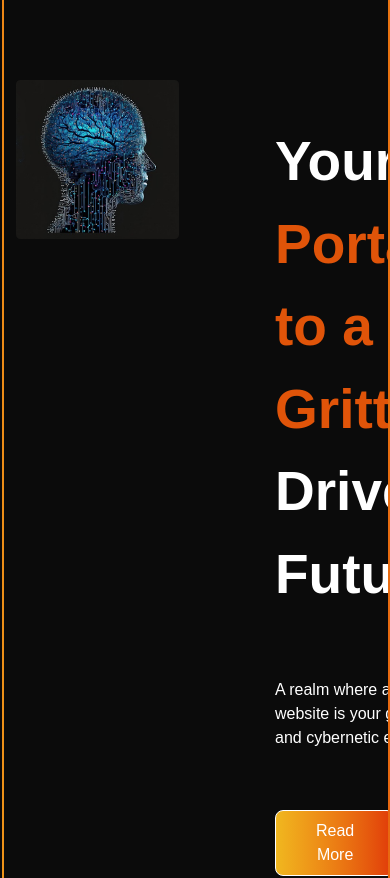
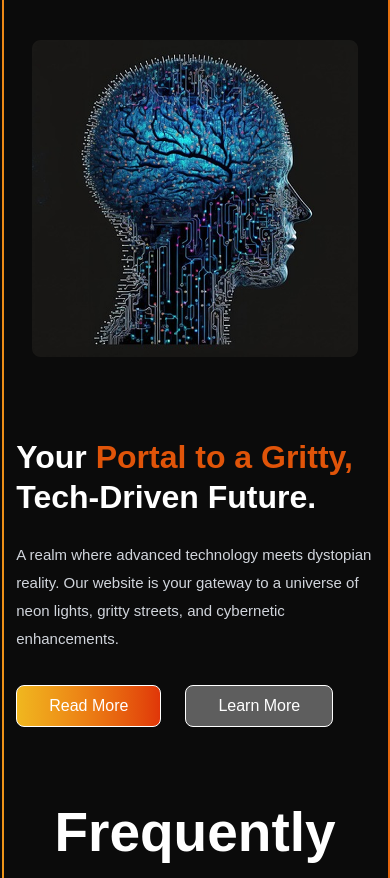
Before and after one commit to Mostofa-zaman/Cyber-Punk, a Next.js app: page / in a window 390 px wide. Shown: the part 4880-5758 px from the top of the page. Built offline with nearby package versions, Linux system fonts and the light colour scheme.

Commit message:
make Portal section responsive and refactor layout

```diff
--- a/components/Portal.jsx
+++ b/components/Portal.jsx
@@ -1,45 +1,70 @@
-import React from 'react'
+import React from "react";
 
 const Portal = () => {
   return (
-     <section className=" bg-[#0B0B0B]  text-white  border-t-2 border-amber-600 pb-[100px]">
-      <div className="max-w-[1320px]  m-auto relative">
-                <div>
-          <img className="absolute -left-34 -top-8" src="/grouptwo.png" alt="" />
-                <img className="absolute -right-34 -top-8" src="/groupthree.png" alt="" />
-        </div>
-        <div className="flex">
-          <div className="w-[50%] p-4 pt-20">
-            <img src="/portal.png" alt="" />
+    <section className="bg-[#0B0B0B] text-white border-t-2 border-amber-600 pb-16 lg:pb-[100px] overflow-hidden">
+      <div className="max-w-[1320px] w-11/12 mx-auto relative">
+
+        {/* Decorative Images */}
+        <img
+          className="absolute -left-20 lg:-left-34 -top-8 pointer-events-none"
+          src="/grouptwo.png"
+          alt=""
+        />
+        <img
+          className="absolute -right-20 lg:-right-34 -top-8 pointer-events-none"
+          src="/groupthree.png"
+          alt=""
+        />
+
+        <div className="flex flex-col lg:flex-row items-center gap-10">
+
+          {/* Image */}
+          <div className="lg:w-1/2 p-4 pt-10 lg:pt-20">
+            <img
+              className="w-full max-w-[600px] mx-auto"
+              src="/portal.png"
+              alt=""
+            />
           </div>
-          <div className="w-[50%]">
-            <div className="pl-20 pt-30">
-              <h3 className="font-bold text-[55px]">
-                Your<span className="text-[#e05409]"> Portal to a Gritty,</span>
+
+          {/* Content */}
+          <div className="lg:w-1/2">
+
+            <div className="lg:pl-20 pt-6 lg:pt-30">
+
+              <h3 className="font-bold text-[32px] sm:text-[42px] lg:text-[55px] leading-tight max-w-[600px]">
+                Your{" "}
+                <span className="text-[#e05409]">
+                  Portal to a Gritty,
+                </span>{" "}
                 Tech-Driven Future.
               </h3>
-              <p className="pt-[63px] w-[480px]">
+
+              <p className="pt-6 lg:pt-[63px] max-w-[480px] text-gray-300 leading-7 text-[15px] lg:text-base">
                 A realm where advanced technology meets dystopian reality. Our
                 website is your gateway to a universe of neon lights, gritty
-                streets, and cybernetic enhancements.{" "}
+                streets, and cybernetic enhancements.
               </p>
-              <div className="pt-15 flex gap-8">
-                <button className="text-white hover:bg-[#ffffff57] border rounded-lg py-2 px-10 font-medium bg-linear-to-r from-[#F0B71F] to-[#E03609]
-                cursor-pointer ">
+
+              {/* Buttons */}
+              <div className="pt-8 lg:pt-15 flex flex-wrap gap-6">
+
+                <button className="text-white border rounded-lg py-2 px-8 lg:px-10 font-medium bg-gradient-to-r from-[#F0B71F] to-[#E03609] hover:bg-[#ffffff57] transition cursor-pointer">
                   Read More
                 </button>
-                 <button className="text-white bg-[#ffffff57] border rounded-lg  py-2 px-10 font-medium hover:bg-linear-to-r from-[#F0B71F] to-[#E03609]
-                cursor-pointer ">
+
+                <button className="text-white bg-[#ffffff57] border rounded-lg py-2 px-8 lg:px-10 font-medium hover:bg-gradient-to-r from-[#F0B71F] to-[#E03609] transition cursor-pointer">
                   Learn More
                 </button>
+
               </div>
             </div>
           </div>
         </div>
-
       </div>
     </section>
-  )
-}
+  );
+};
 
-export default Portal
+export default Portal;
```
